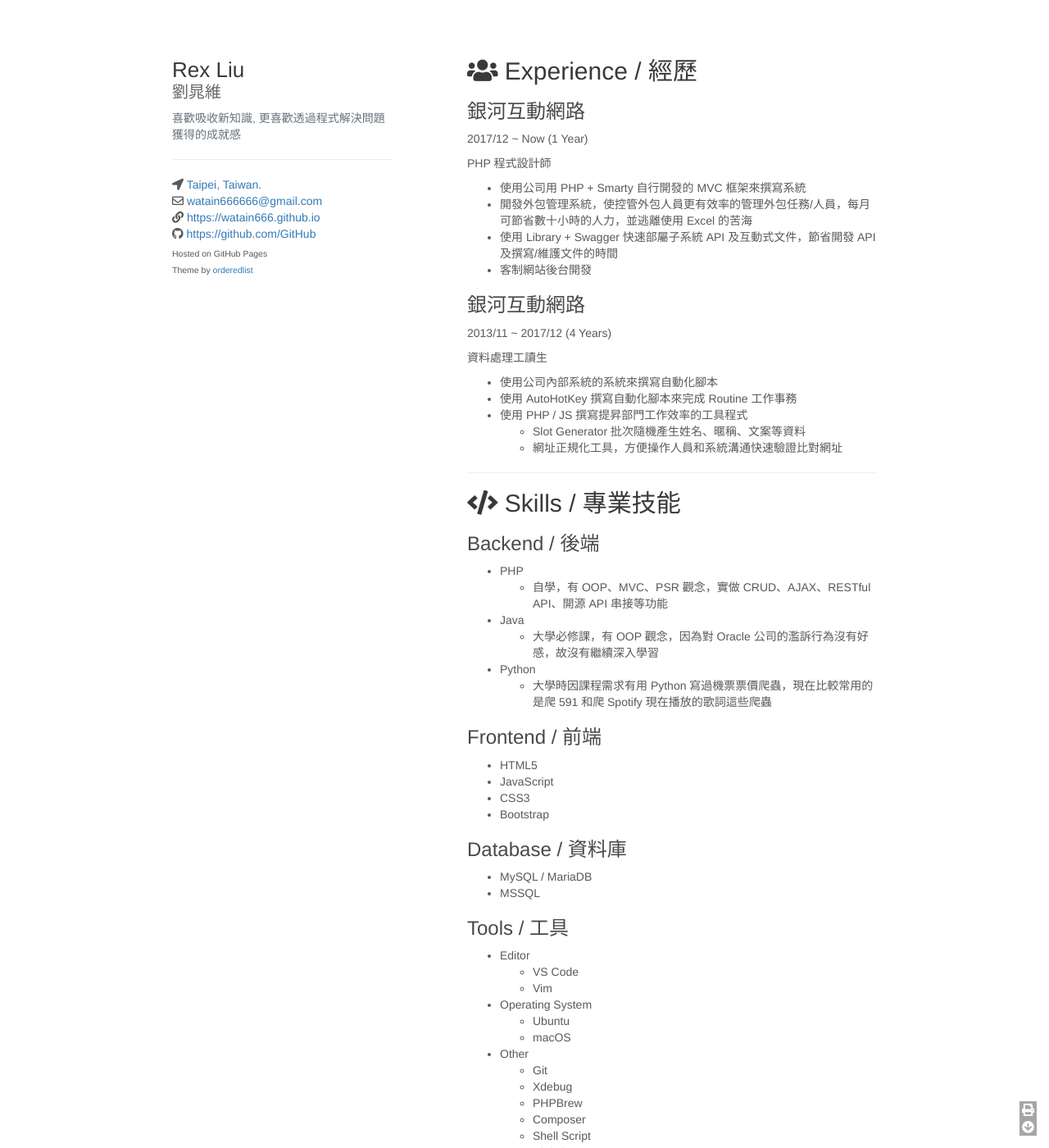
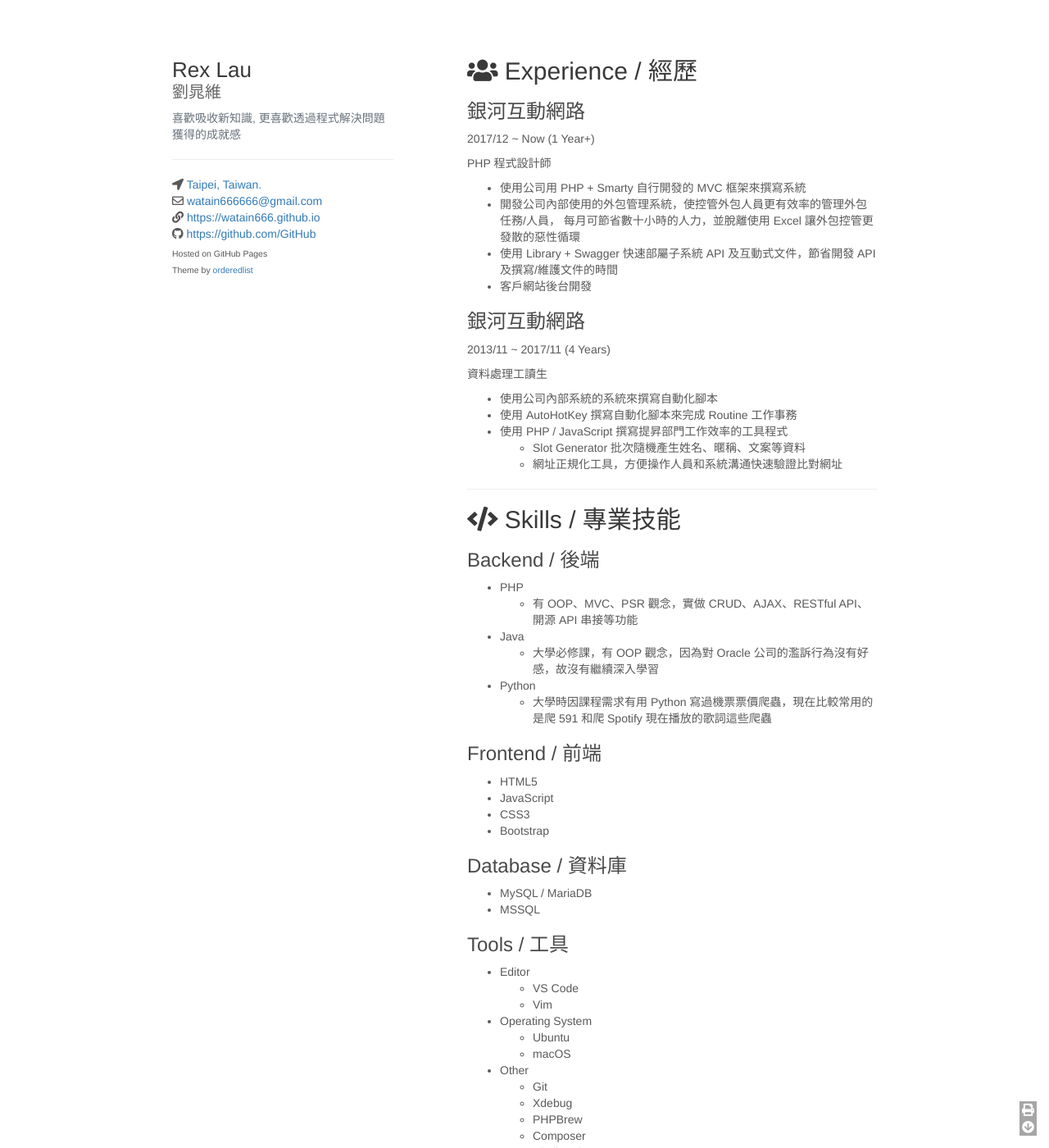
Before and after one commit to watain666/resume, a Jekyll site: the page built from index.md, in a window 1280 px wide and 1400 px high. Shown: the whole window at 82% size. Built offline with Jekyll 4.4.1, drawn with Linux system fonts in a browser that asks for light colours; nearby versions of some CDN libraries; our own code applies the rules of GitHub Pages for plain Markdown files; a script that is not in the unit is left out.

Commit message:
Update resume

```diff
--- a/_config.yml
+++ b/_config.yml
@@ -2,7 +2,7 @@ theme: jekyll-theme-minimal
 
 # Site
 title: Resume
-english-name: Rex Liu
+english-name: Rex Lau
 chinese-name: 劉晁維
 description: 喜歡吸收新知識, 更喜歡透過程式解決問題獲得的成就感
 # logo: ./images/me.jpg
--- a/index.md
+++ b/index.md
@@ -2,24 +2,25 @@
 
 ### 銀河互動網路
 
-2017/12 ~ Now (1 Year)
+2017/12 ~ Now (1 Year+)
 
 PHP 程式設計師
 
 * 使用公司用 PHP + Smarty 自行開發的 MVC 框架來撰寫系統
-* 開發外包管理系統，使控管外包人員更有效率的管理外包任務/人員，每月可節省數十小時的人力，並逃離使用 Excel 的苦海
+* 開發公司內部使用的外包管理系統，使控管外包人員更有效率的管理外包任務/人員，
+  每月可節省數十小時的人力，並脫離使用 Excel 讓外包控管更發散的惡性循環
 * 使用 Library + Swagger 快速部屬子系統 API 及互動式文件，節省開發 API 及撰寫/維護文件的時間
-* 客制網站後台開發
+* 客戶網站後台開發
 
 ### 銀河互動網路
 
-2013/11 ~ 2017/12 (4 Years)
+2013/11 ~ 2017/11 (4 Years)
 
 資料處理工讀生
 
 * 使用公司內部系統的系統來撰寫自動化腳本
 * 使用 AutoHotKey 撰寫自動化腳本來完成 Routine 工作事務
-* 使用 PHP / JS 撰寫提昇部門工作效率的工具程式
+* 使用 PHP / JavaScript 撰寫提昇部門工作效率的工具程式
     * Slot Generator 批次隨機產生姓名、暱稱、文案等資料
     * 網址正規化工具，方便操作人員和系統溝通快速驗證比對網址
 
@@ -30,7 +31,7 @@ PHP 程式設計師
 ### Backend / 後端
 
 * PHP
-    * 自學，有 OOP、MVC、PSR 觀念，實做 CRUD、AJAX、RESTful API、開源 API 串接等功能
+    * 有 OOP、MVC、PSR 觀念，實做 CRUD、AJAX、RESTful API、開源 API 串接等功能
 * Java
     * 大學必修課，有 OOP 觀念，因為對 Oracle 公司的濫訴行為沒有好感，故沒有繼續深入學習
 * Python
```
Also changed, not shown: other parts of index.md (+0 -1 lines).
